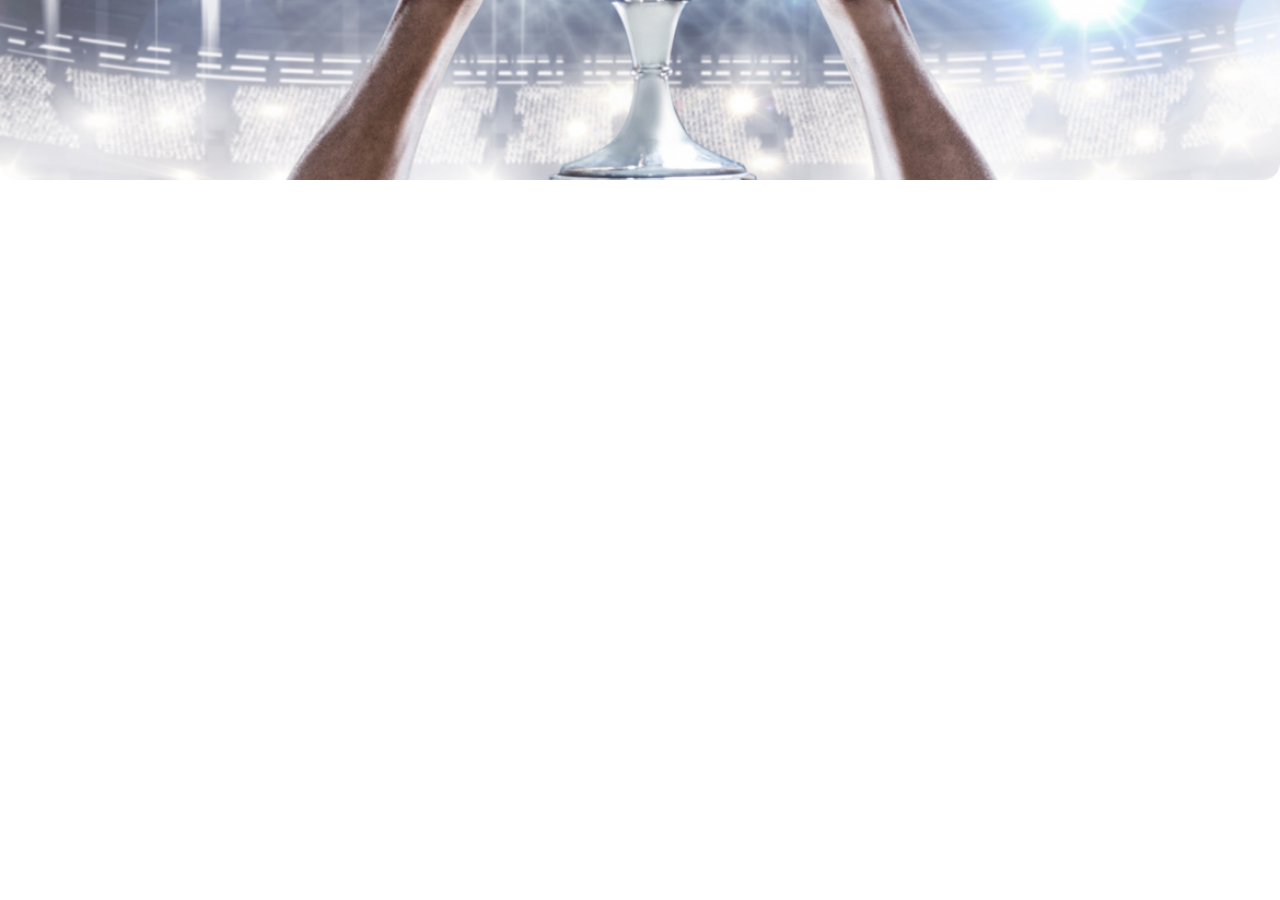
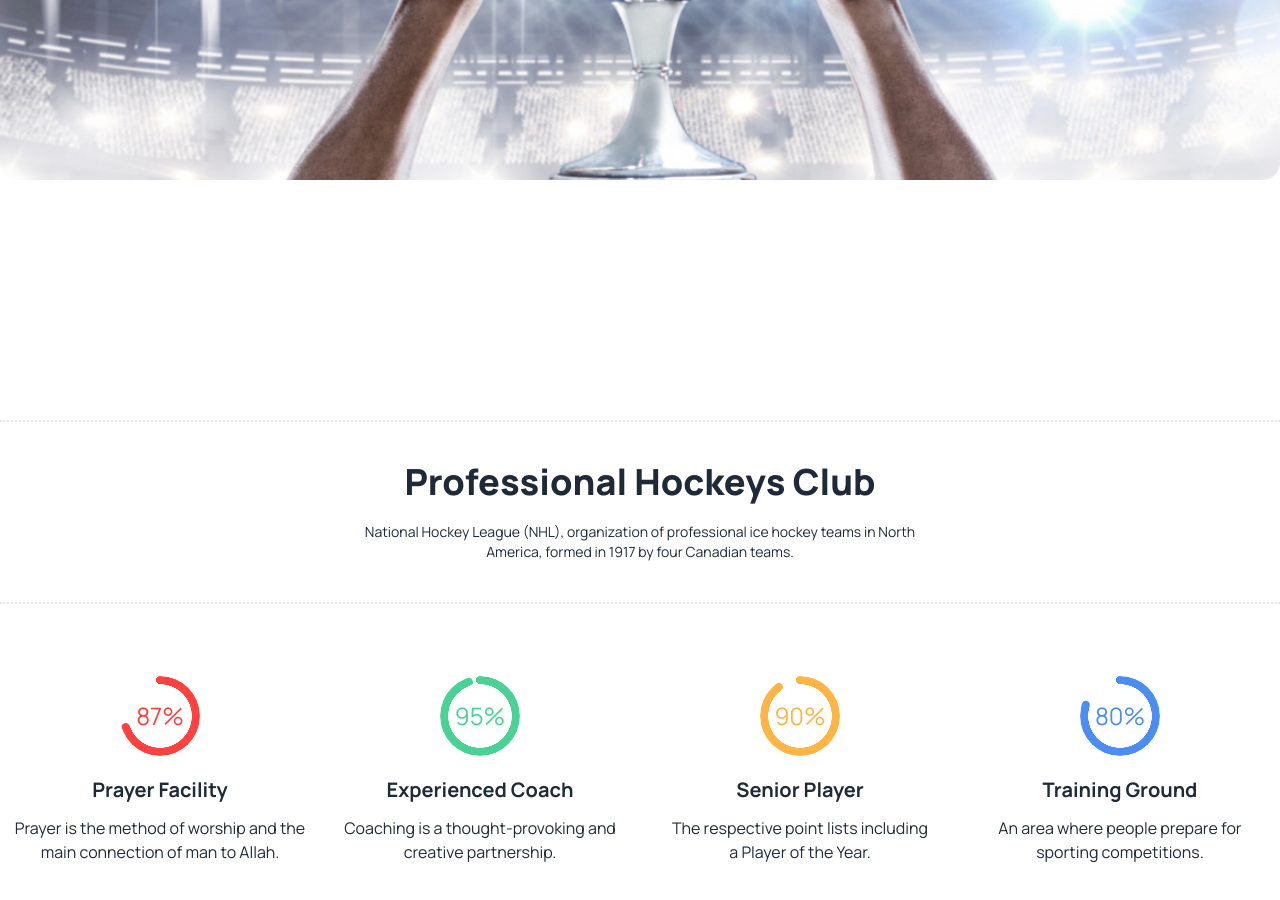
Before and after one commit to tahnumaafrin/Hockey-Club, a plain HTML site: page index.html in a window 1280 px wide. Shown: the part 500-1400 px from the top of the page. Before the commit the page ends 800 px from the top, so only its background shows below. Drawn offline with nearby package versions, Linux system fonts and the light colour scheme.

Commit message:
professional section done

```diff
--- a/index.html
+++ b/index.html
@@ -70,7 +70,94 @@
         </div>
       </div>
     </header>
-    <main></main>
+    <main>
+      <!-- professional hockey section -->
+      <section class="my-40">
+        <!-- professional -->
+        <div
+          class="text-center pt-10 pb-10 mb-9 max-w-full border-dotted border-t-2 border-b-2"
+        >
+          <h2 class="text-3xl lg:text-4xl font-extrabold mb-5">
+            Professional Hockeys Club
+          </h2>
+          <p class="text-sm">
+            National Hockey League (NHL), organization of professional ice
+            hockey teams in North <br />
+            America, formed in 1917 by four Canadian teams.
+          </p>
+        </div>
+        <div class="grid grid-cols-1 lg:grid-cols-4 pt-9">
+          <!-- progress - 1 -->
+          <div class="text-center">
+            <div
+              class="radial-progress text-[#FF4240] text-2xl"
+              style="--value: 70"
+              role="progressbar"
+            >
+              87%
+            </div>
+            <div>
+              <h2 class="text-xl font-bold mt-5">Prayer Facility</h2>
+              <p class="mt-3">
+                Prayer is the method of worship and the <br />
+                main connection of man to Allah.
+              </p>
+            </div>
+          </div>
+          <!-- progress - 2 -->
+          <div class="text-center">
+            <div
+              class="radial-progress text-[#49D293] text-2xl"
+              style="--value: 95"
+              role="progressbar"
+            >
+              95%
+            </div>
+            <div>
+              <h2 class="text-xl font-bold mt-5">Experienced Coach</h2>
+              <p class="mt-3">
+                Coaching is a thought-provoking and <br />
+                creative partnership.
+              </p>
+            </div>
+          </div>
+          <!-- progress - 3 -->
+          <div class="text-center">
+            <div
+              class="radial-progress text-[#FFB546] text-2xl"
+              style="--value: 90"
+              role="progressbar"
+            >
+              90%
+            </div>
+            <div>
+              <h2 class="text-xl font-bold mt-5">Senior Player</h2>
+              <p class="mt-3">
+                The respective point lists including <br />
+                a Player of the Year.
+              </p>
+            </div>
+          </div>
+          <!-- progress - 4 -->
+          <div class="text-center">
+            <div
+              class="radial-progress text-[#4C8DF1] text-2xl"
+              style="--value: 80"
+              role="progressbar"
+            >
+              80%
+            </div>
+            <div>
+              <h2 class="text-xl font-bold mt-5">Training Ground</h2>
+              <p class="mt-3">
+                An area where people prepare for <br />
+                sporting competitions.
+              </p>
+            </div>
+          </div>
+        </div>
+      </section>
+    </main>
     <footer></footer>
   </body>
 </html>
```
